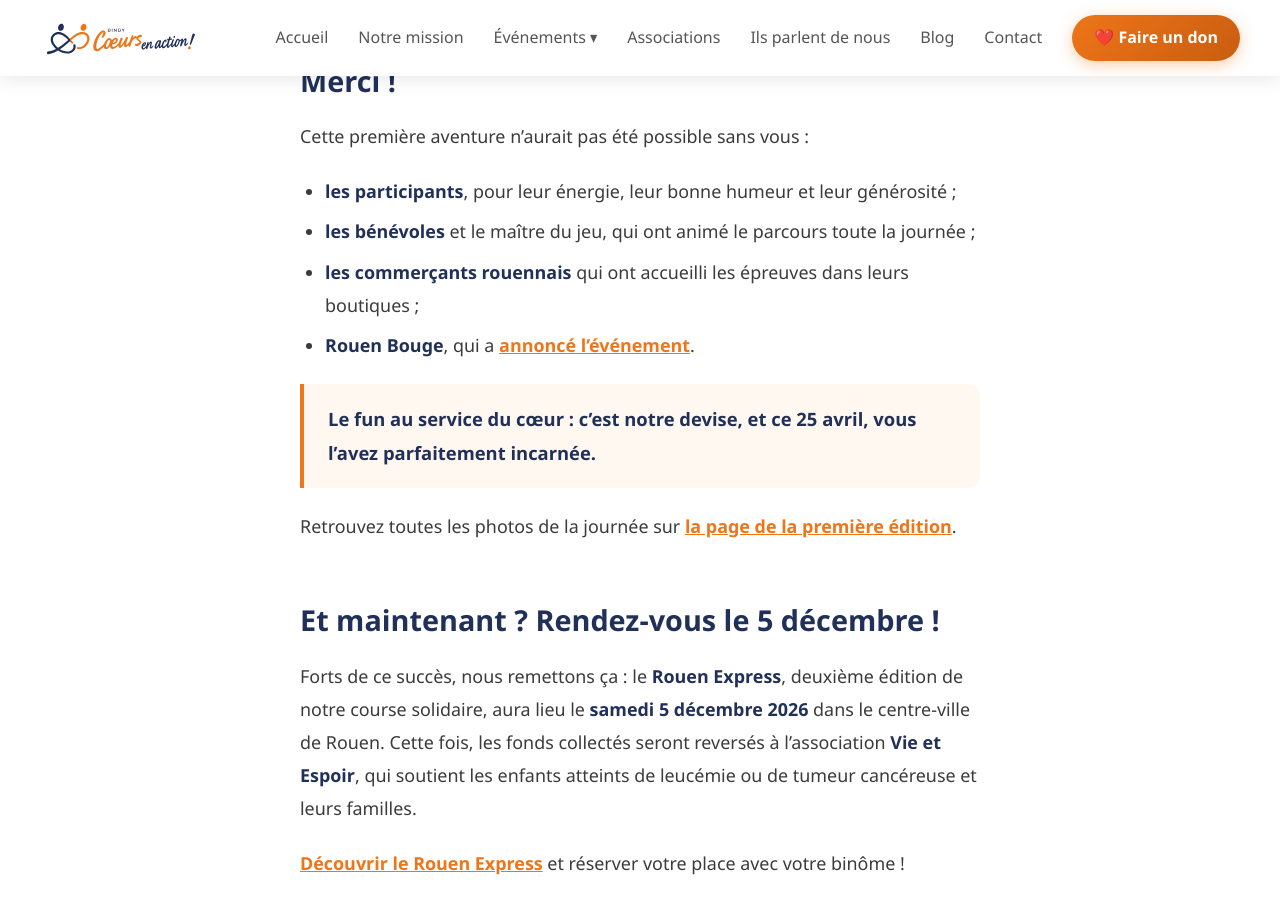
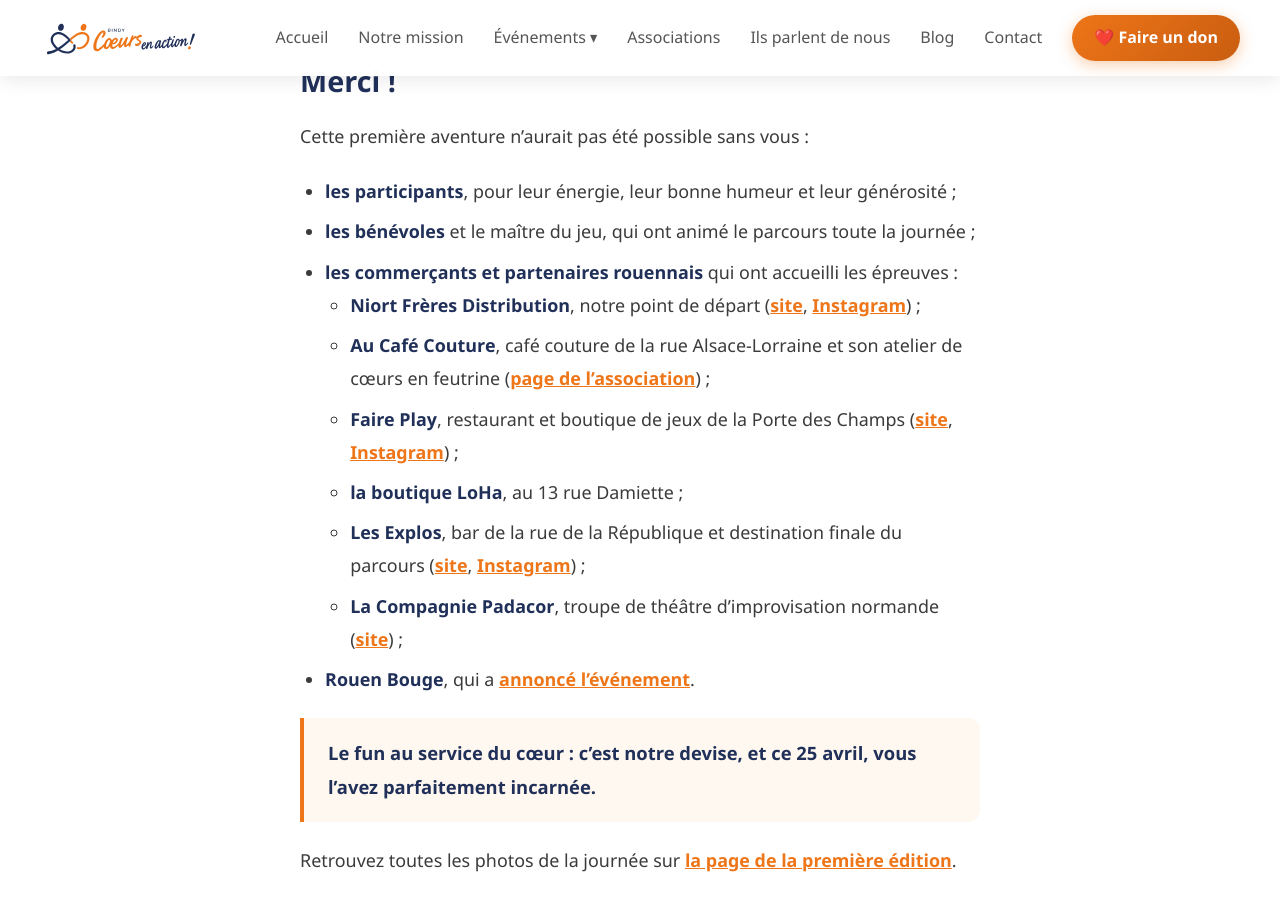
Before and after one commit to Lotto/bindycoeursenaction.fr, a Jekyll site: the page built from _posts/2026-11-26-retour-sur-la-premiere-aventure-solidaire-rouen.md, in a window 1280 px wide and 900 px high, scrolled down 6069 px. Built offline with Jekyll 4.4.1, drawn with Linux system fonts in a browser that asks for light colours.

Commit message:
Blog : cite et relie les commerçants et partenaires de la première aventure solidaire
Niort Frères Distribution, Au Café Couture, Faire Play, la boutique LoHa,
Les Explos et La Compagnie Padacor, avec leurs sites et réseaux sociaux,
dans le « Merci ! » de l'article de bilan.

Co-Authored-By: Claude Opus 5.5 <noreply@anthropic.com>
Claude-Session: https://claude.ai/code/session_01RxeoR7j7gW1YUHwGxv234e

```diff
--- a/_posts/2026-11-26-retour-sur-la-premiere-aventure-solidaire-rouen.md
+++ b/_posts/2026-11-26-retour-sur-la-premiere-aventure-solidaire-rouen.md
@@ -96,7 +96,18 @@ Cette première aventure n'aurait pas été possible sans vous :
 
 - **les participants**, pour leur énergie, leur bonne humeur et leur générosité ;
 - **les bénévoles** et le maître du jeu, qui ont animé le parcours toute la journée ;
-- **les commerçants rouennais** qui ont accueilli les épreuves dans leurs boutiques ;
+- **les commerçants et partenaires rouennais** qui ont accueilli les épreuves :
+  - **Niort Frères Distribution**, notre point de départ
+    ([site](https://www.niortfreres.fr/), [Instagram](https://www.instagram.com/niort.freres/)) ;
+  - **Au Café Couture**, café couture de la rue Alsace-Lorraine et son atelier de cœurs en feutrine
+    ([page de l'association](https://www.helloasso.com/associations/tout-pour-la-couture-au-cafe-couture)) ;
+  - **Faire Play**, restaurant et boutique de jeux de la Porte des Champs
+    ([site](https://faireplay.games/), [Instagram](https://www.instagram.com/faireplay76/)) ;
+  - **la boutique LoHa**, au 13 rue Damiette ;
+  - **Les Explos**, bar de la rue de la République et destination finale du parcours
+    ([site](https://les-explos.com/), [Instagram](https://www.instagram.com/les.explorateurs/)) ;
+  - **La Compagnie Padacor**, troupe de théâtre d'improvisation normande
+    ([site](https://www.lacompagniepadacor.fr/)) ;
 - **Rouen Bouge**, qui a [annoncé l'événement](https://rouen-bouge.fr/une-course-dorientation-facon-pekin-express-pour-la-bonne-cause-rendez-vous-le-25-avril-a-rouen).
 
 > Le fun au service du cœur : c'est notre devise, et ce 25 avril, vous l'avez
```
